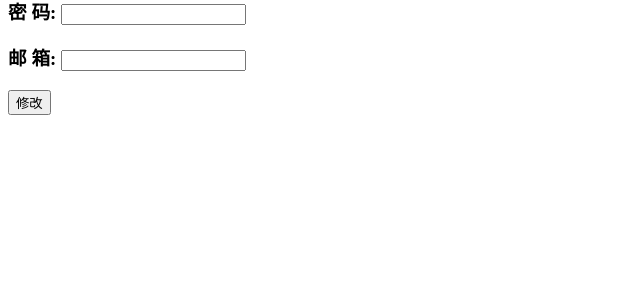
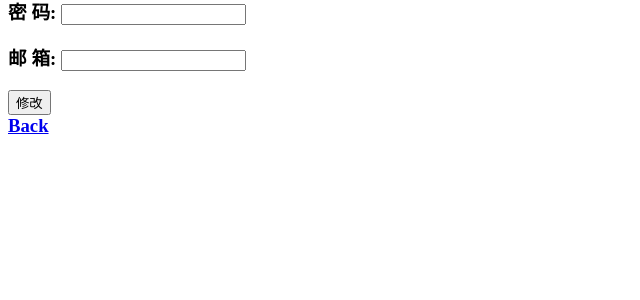
Before and after one commit to SE407-2017/Project_ClassManagement, a Django app: template class_management/templates/edit.html in a window 1280 px wide. Shown: the part 139-439 px from the top of the page, without its empty margins (0-640 px from the left). Run offline with Django 3.2, Linux system fonts and the light colour scheme; the template is opened without the code that fills it: values that come from a table or form of the project are taken from there, others are empty.

Commit message:
Update edit.html

```diff
--- a/class_management/templates/edit.html
+++ b/class_management/templates/edit.html
@@ -14,5 +14,6 @@
 {{userform.as_p}}
 <input type="submit" value = "修改" />
 </form>
+<a href="http://127.0.0.1:8000/class/index/">Back</a>
 </h3>
 </body>
```
